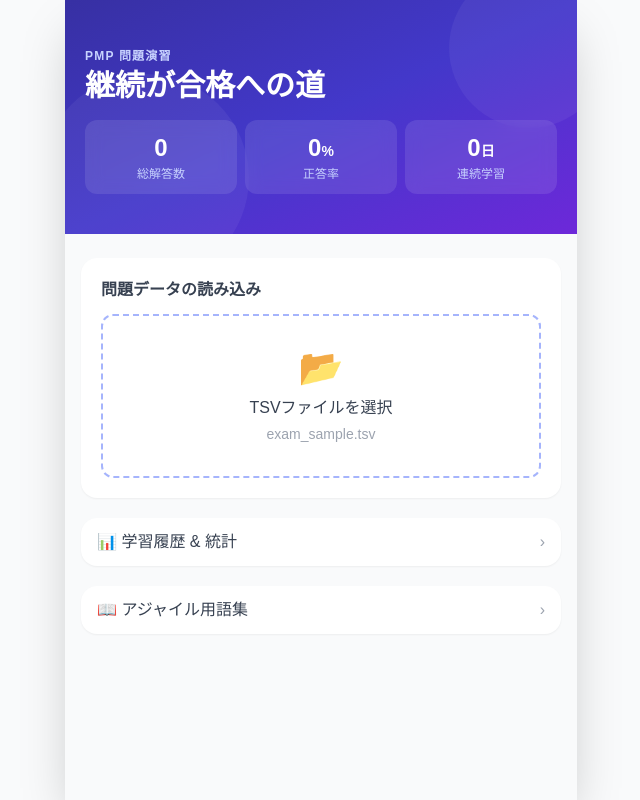
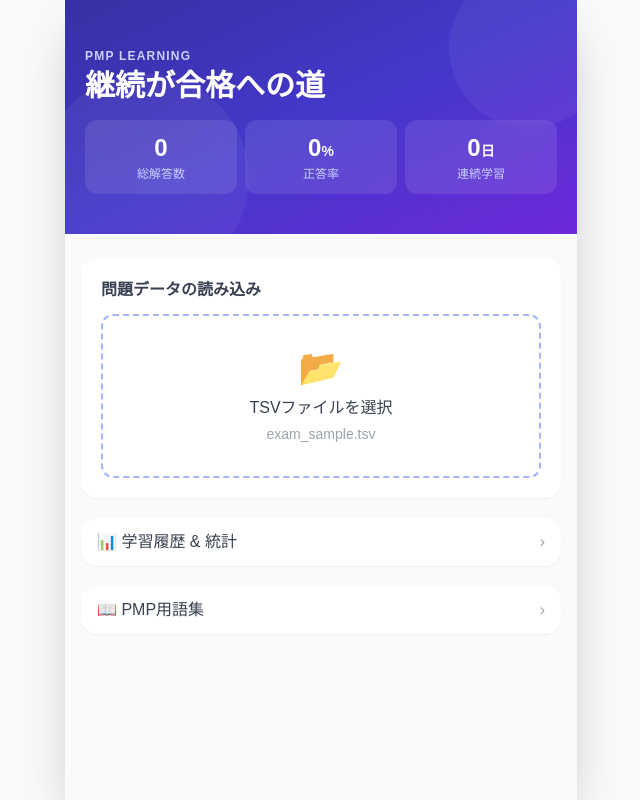
Before and after one commit to kaniksun/pmp-quiz, a plain HTML site: page index.html in a window 1280 px wide. Shown: the whole page, without its empty margins (319-959 px from the left). Drawn offline with nearby package versions, Linux system fonts and the light colour scheme.

Commit message:
260801_表示名の一部変更

```diff
--- a/index.html
+++ b/index.html
@@ -12,7 +12,7 @@
   <link rel="manifest" href="manifest.json">
   <link rel="apple-touch-icon" href="icons/apple-touch-icon.png">
 
-  <title>PMP問題演習</title>
+  <title>PMP Learning</title>
 
   <!-- Tailwind CSS (Play CDN — JIT in browser) -->
   <script src="https://cdn.tailwindcss.com"></script>
--- a/js/app.js
+++ b/js/app.js
@@ -38,7 +38,7 @@ const HomeScreen = {
         <div class="absolute -top-8 -right-8 w-40 h-40 bg-white/5 rounded-full"></div>
         <div class="absolute -bottom-12 -left-6 w-52 h-52 bg-white/5 rounded-full"></div>
         <div class="relative">
-          <p class="text-indigo-200 text-xs font-semibold uppercase tracking-widest mb-1">PMP 問題演習</p>
+          <p class="text-indigo-200 text-xs font-semibold uppercase tracking-widest mb-1">PMP Learning</p>
           <h1 class="text-3xl font-bold mb-4">継続が合格への道</h1>
           <!-- Stat pills -->
           <div class="grid grid-cols-3 gap-2">
@@ -201,7 +201,7 @@ const HomeScreen = {
         <!-- Glossary shortcut -->
         <button @click="$emit('navigate', 'glossary')"
           class="w-full flex items-center justify-between bg-white rounded-2xl shadow-sm px-4 py-3 hover:bg-gray-50 transition-colors">
-          <span class="text-gray-700 font-medium">📖 アジャイル用語集</span>
+          <span class="text-gray-700 font-medium">📖 PMP用語集</span>
           <span class="text-gray-400">›</span>
         </button>
 
@@ -1092,7 +1092,7 @@ const GlossaryScreen = {
       <!-- Header -->
       <div class="bg-gradient-to-br from-indigo-800 to-violet-700 px-5 pt-12 pb-6 text-white">
         <button @click="$emit('back')" class="text-indigo-200 text-sm font-medium mb-3">← 戻る</button>
-        <h1 class="text-2xl font-bold mb-3">📖 アジャイル用語集</h1>
+        <h1 class="text-2xl font-bold mb-3">📖 PMP用語集</h1>
         <input v-model="query" type="text" placeholder="用語を検索..."
           class="w-full rounded-xl px-4 py-2.5 text-sm text-gray-800 focus:outline-none focus:ring-2 focus:ring-indigo-300">
       </div>
--- a/js/glossary.js
+++ b/js/glossary.js
@@ -1,5 +1,5 @@
 /**
- * glossary.js — アジャイル用語集
+ * glossary.js — PMP用語集
  *
  * データ形式（ハイブリッド方式）:
  *   各用語は { id, term, aliases, category, definition, relatedQuestionIds? } を持つ。
```
Also changed, not shown: manifest.json.
